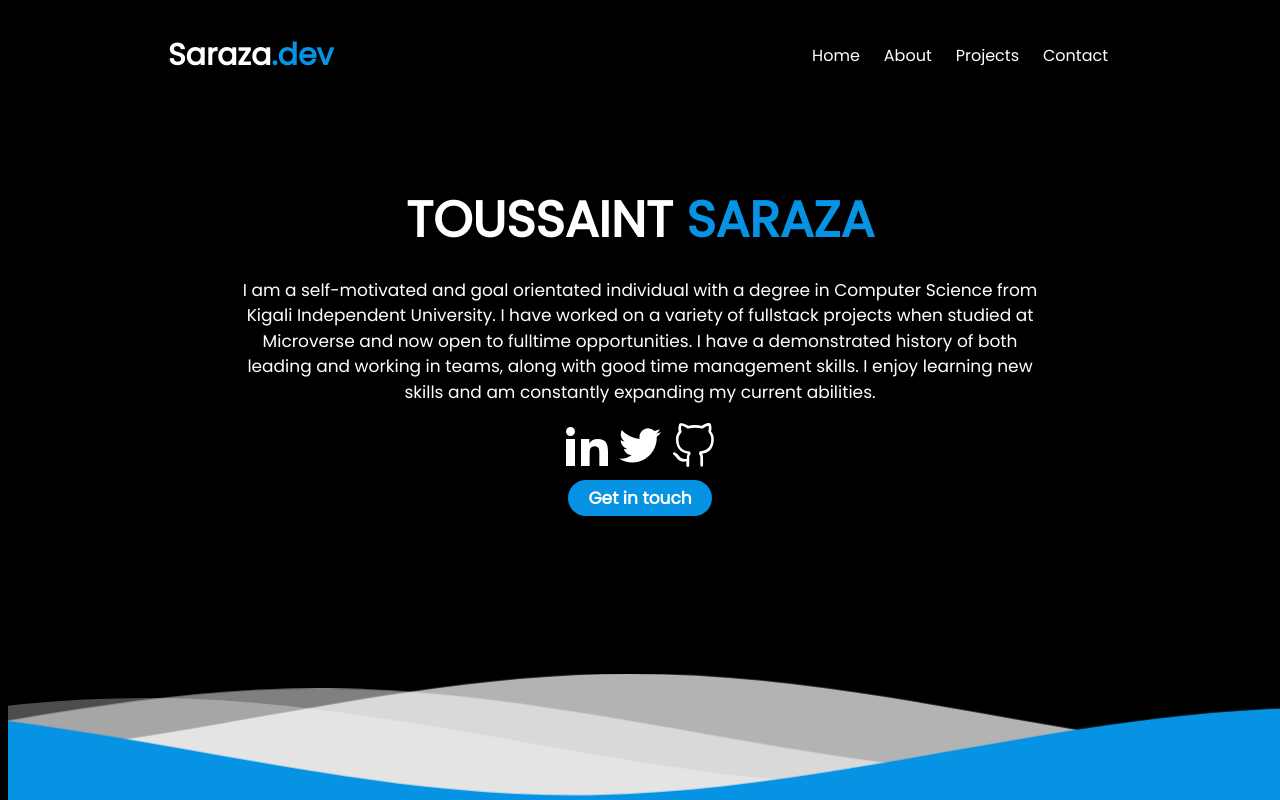
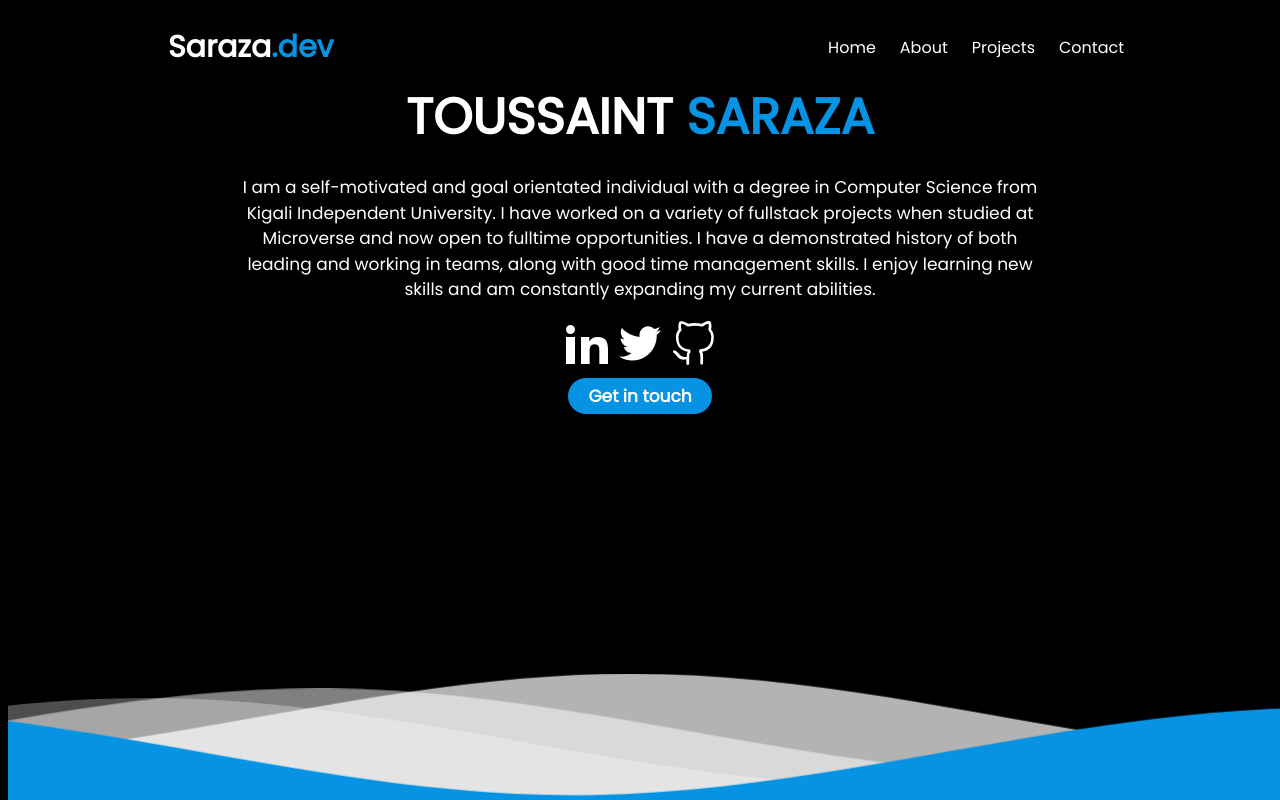
Before and after one commit to sarazaToussaint/Saraza-dev, a React (Create React App) app: page / in a window 1280 px wide. Built offline with nearby package versions, Linux system fonts and the light colour scheme.

Commit message:
Set a navbar to a fix position

```diff
--- a/src/App.css
+++ b/src/App.css
@@ -17,6 +17,9 @@ body {
   padding: 0 10rem;
   background-color: #000;
   color: #fff;
+  position: fixed;
+  top: 0;
+  width: 100%;
 }
 
 .hamburger {
```
